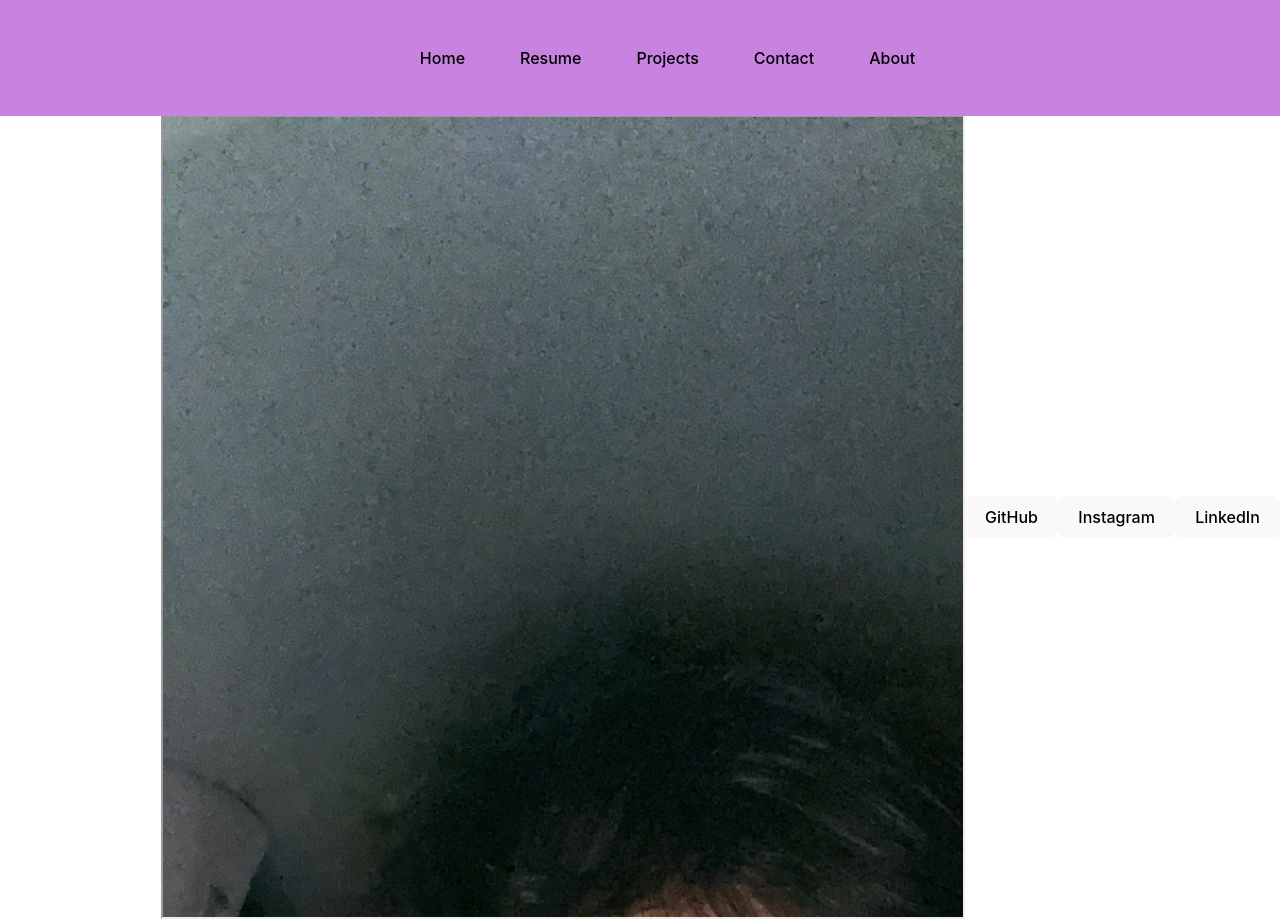
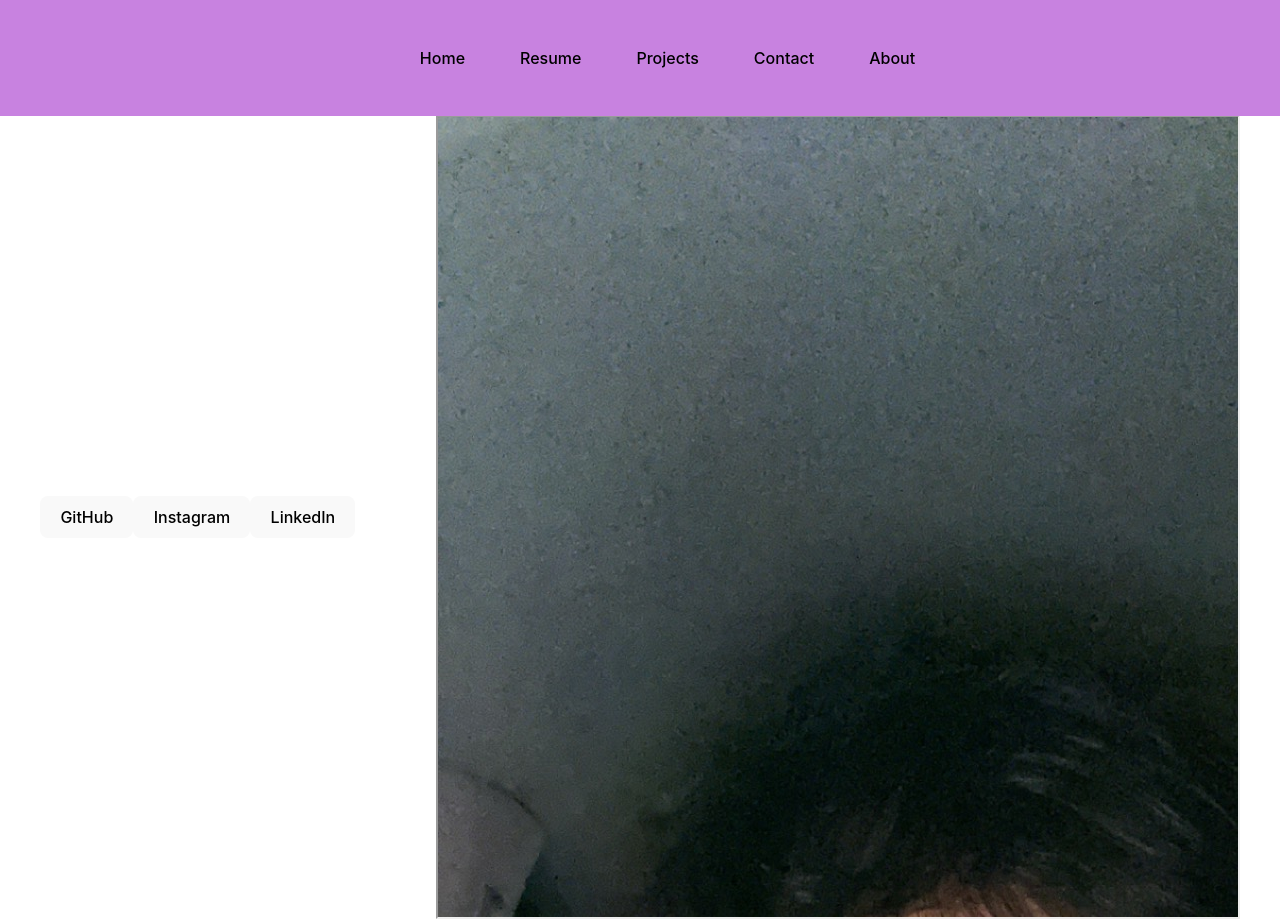
Before and after one commit to MusaShoeb/portfolio, a React (Vite) app: page /about in a window 1280 px wide. Built offline with nearby package versions, Linux system fonts and the light colour scheme.

Commit message:
compartmentt

```diff
--- a/src/About/About.tsx
+++ b/src/About/About.tsx
@@ -6,7 +6,7 @@ const divStyle: CSSProperties = {
   display: "flex",
   flexDirection: "row",
   alignItems: "center",
-  justifyContent: "flex-end",
+  justifyContent: "space-around",
 };
 
 const handleClick = ({
@@ -38,15 +38,12 @@ const handleClick = ({
 export default function About() {
   return (
     <div className="About" style={divStyle}>
-      <iframe
-        src="/MusaWebsite.JPG"
-        title="MuizMusa"
-        width="800px"
-        height="800px"
-      />
+      <div>
         <button
           type="button"
-        onClick={() => handleClick({ append: "MusaShoeb", website: "GitHub" })}
+          onClick={() =>
+            handleClick({ append: "MusaShoeb", website: "GitHub" })
+          }
         >
           GitHub
         </button>
@@ -67,5 +64,12 @@ export default function About() {
           LinkedIn
         </button>
       </div>
+      <iframe
+        src="/MusaWebsite.JPG"
+        title="MuizMusa"
+        width="800px"
+        height="800px"
+      />
+    </div>
   );
 }
```
Lines whose indentation alone changed are shown as unchanged.
